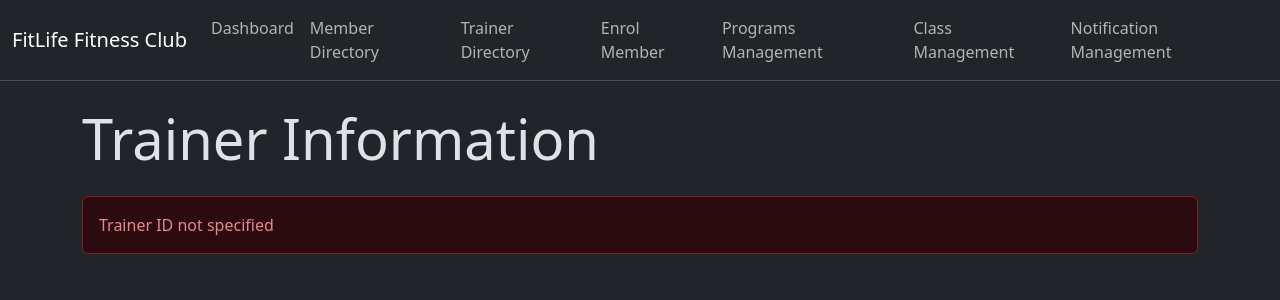
After one commit to itm154/tmf2034-project, a PHP site: page /view_trainer.php in a window 1280 px wide. The commit adds this page. Shown: the top 300 px of the page. Run offline with PHP 8.4, Linux system fonts and the light colour scheme.

Commit message:
Update trainer page
Split functions into consistency
Fix some consistency issues between files

TODO:
Trainer_Program_History table, add and delete

```diff
--- a/delete_member.php
+++ b/delete_member.php
@@ -8,10 +8,11 @@ if (isset($_GET['member_id'])) {
 	$stmt->bind_param("i", $member_id);
 
 	if ($stmt->execute()) {
+		$stmt->close();
 		header("location: member_directory.php");
+		exit();
 	} else {
 		echo "<script> alert('Error deleting member'); window.location.href = 'member_directory.php'; </script>";
 	}
-	$stmt->close();
 }
 $conn->close();
--- a/navbar.php
+++ b/navbar.php
@@ -17,6 +17,9 @@
 					<a class="nav-link" href="member_directory.php">Member Directory</a>
 				</li>
 				<li class="nav-item">
+					<a class="nav-link" href="trainer_directory.php">Trainer Directory</a>
+				</li>
+				<li class="nav-item">
 					<a class="nav-link" href="signup_enrol.php">Enrol Member</a>
 				</li>
 				<li class="nav-item">
@@ -24,9 +27,6 @@
 				</li>
 				<li class="nav-item">
 					<a class="nav-link" href="class_management.php">Class Management</a>
-				</li>
-				<li class="nav-item">
-					<a class="nav-link" href="trainer_management.php">Trainer Management</a>
 				</li>
 				<li class="nav-item">
 					<a class="nav-link" href="notification_management.php">Notification Management</a>
--- /dev/null
+++ b/view_trainer.php
@@ -0,0 +1,131 @@
+<?php
+include 'db_connect.php';
+
+$trainer_id = null;
+if (isset($_REQUEST['trainer_id'])) {
+	$trainer_id = $_REQUEST['trainer_id'];
+}
+
+// Handle self form submission for updates
+if ($_SERVER["REQUEST_METHOD"] == "POST" && isset($_POST['submit'])) {
+
+	if (isset($_POST['trainer_id'], $_POST['name'], $_POST['contact'], $_POST['dob'], $_POST['gender'], $_POST['specialization'], $_POST['cert'])) {
+		$trainer_id = $_POST['trainer_id'];
+		$person_name = $_POST['name'];
+		$person_contact = $_POST['contact'];
+		$person_dob = $_POST['dob'];
+		$person_gender = $_POST['gender'];
+		$trainer_specialization = $_POST['specialization'];
+		$trainer_cert_lvl = $_POST['cert'];
+
+		$conn->begin_transaction();
+
+		$query_person = file_get_contents('queries/person/update_person_details.sql');
+		$stmt_person = $conn->prepare($query_person);
+		$stmt_person->bind_param("ssssi", $person_name, $person_contact, $person_dob, $person_gender, $trainer_id);
+
+		$query_trainer = "UPDATE Trainer SET trainer_specialization = ?, trainer_cert_lvl = ? WHERE person_id = ?";
+		$stmt_trainer = $conn->prepare($query_trainer);
+		$stmt_trainer->bind_param("ssi", $trainer_specialization, $trainer_cert_lvl, $trainer_id);
+
+		if ($stmt_person->execute() && $stmt_trainer->execute()) {
+			$conn->commit();
+			// Redirect back to the trainer's detail page
+			header("Location: view_trainer.php?trainer_id=" . $trainer_id);
+			exit();
+		} else {
+			$conn->rollback();
+			$error_message = "Error updating trainer: " . $conn->error;
+		}
+
+		$stmt_person->close();
+		$stmt_trainer->close();
+	} else {
+		$error_message = "Please fill in all fields!";
+	}
+}
+
+// Fetch initial trainer data
+$trainer_info = null;
+if ($trainer_id) {
+	// Fetch trainer's info
+	$trainer_query = file_get_contents('queries/trainer/select_trainer_details.sql');
+	$trainer_stmt = $conn->prepare($trainer_query);
+	$trainer_stmt->bind_param("i", $trainer_id);
+	$trainer_stmt->execute();
+	$trainer_result = $trainer_stmt->get_result();
+	$trainer_info = $trainer_result->fetch_assoc();
+	$trainer_stmt->close();
+}
+
+include 'navbar.php';
+?>
+
+<div class="container mt-4">
+
+	<h1 class="display-4 mb-4">Trainer Information</h1>
+
+	<?php if (isset($error_message)) : ?>
+		<div class="alert alert-danger" role="alert">
+			<?php echo $error_message; ?>
+		</div>
+	<?php endif; ?>
+
+
+	<?php if ($trainer_info): ?>
+		<form action="<?php echo htmlspecialchars($_SERVER["PHP_SELF"]); ?>?trainer_id=<?php echo $trainer_id; ?>" method="post">
+			<input type="hidden" name="trainer_id" value="<?php echo $trainer_id; ?>">
+
+			<div class="mb-3">
+				<label for="name" class="form-label">Name:</label>
+				<input type="text" id="name" name="name" class="form-control" value="<?php echo htmlspecialchars($trainer_info['person_name']); ?>" required>
+			</div>
+
+			<div class="mb-3">
+				<label for="contact" class="form-label">Contact:</label>
+				<input type="text" id="contact" name="contact" class="form-control" value="<?php echo htmlspecialchars($trainer_info['person_contact']); ?>" required>
+			</div>
+
+			<div class="mb-3">
+				<label for="dob" class="form-label">Date of Birth:</label>
+				<input type="date" id="dob" name="dob" class="form-control" value="<?php echo htmlspecialchars($trainer_info['person_dob']); ?>" required>
+			</div>
+
+			<div class="mb-3">
+				<label for="gender" class="form-label">Gender:</label>
+				<select id="gender" name="gender" class="form-select" required>
+					<option value="Male" <?php if ($trainer_info['person_gender'] == 'Male') echo 'selected="selected"'; ?>>Male</option>
+					<option value="Female" <?php if ($trainer_info['person_gender'] == 'Female') echo 'selected="selected"'; ?>>Female</option>
+				</select>
+			</div>
+
+			<div class="mb-3">
+				<label for="specialization" class="form-label">Specialization:</label>
+				<input type="text" id="specialization" name="specialization" class="form-control" value="<?php echo htmlspecialchars($trainer_info['trainer_specialization']); ?>" required>
+			</div>
+
+			<div class="mb-3">
+				<label for="cert" class="form-label">Certification Level:</label>
+				<input type="text" id="cert" name="cert" class="form-control" value="<?php echo htmlspecialchars($trainer_info['trainer_cert_lvl']); ?>" required>
+			</div>
+
+			<div class="mb-3">
+				<button type="submit" name="submit" class="btn btn-primary">Save Changes</button>
+			</div>
+		</form>
+
+		<?php else:
+		if (isset($_REQUEST['trainer_id'])):  ?>
+			<div class="alert alert-danger">
+				Trainer not found
+			</div>
+		<?php else:  ?>
+			<div class="alert alert-danger">
+				Trainer ID not specified
+			</div>
+	<?php endif;
+	endif; ?>
+
+</div>
+
+<?php $conn->close(); ?>
```
Also changed, not shown: add_trainer.php (added, +33 -0 lines), delete_trainer.php (added, +18 -0 lines), member_directory.php (+5 -15 lines), trainer_directory.php (added, +119 -0 lines), trainer_management.php (deleted, +0 -202 lines).
